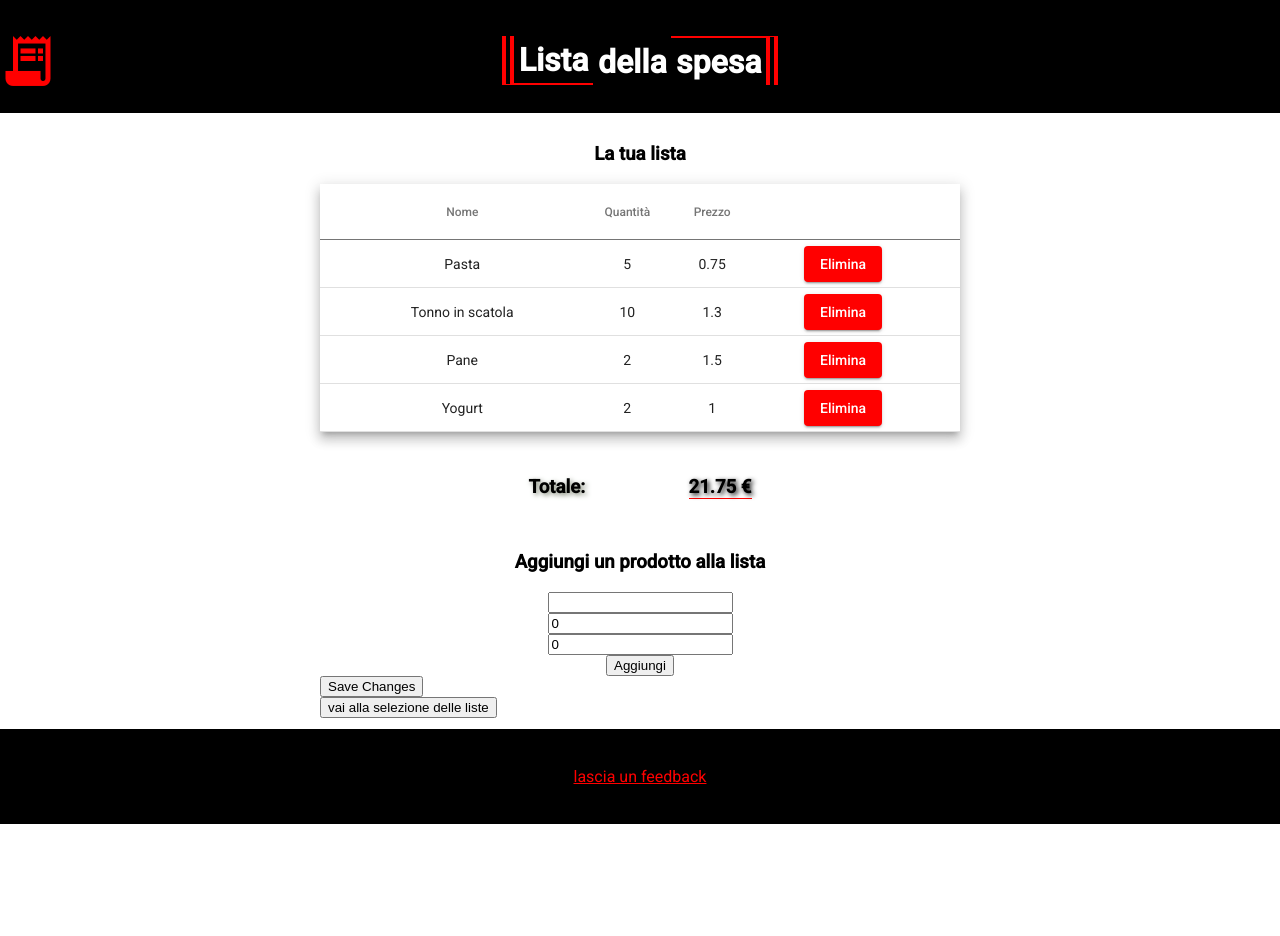
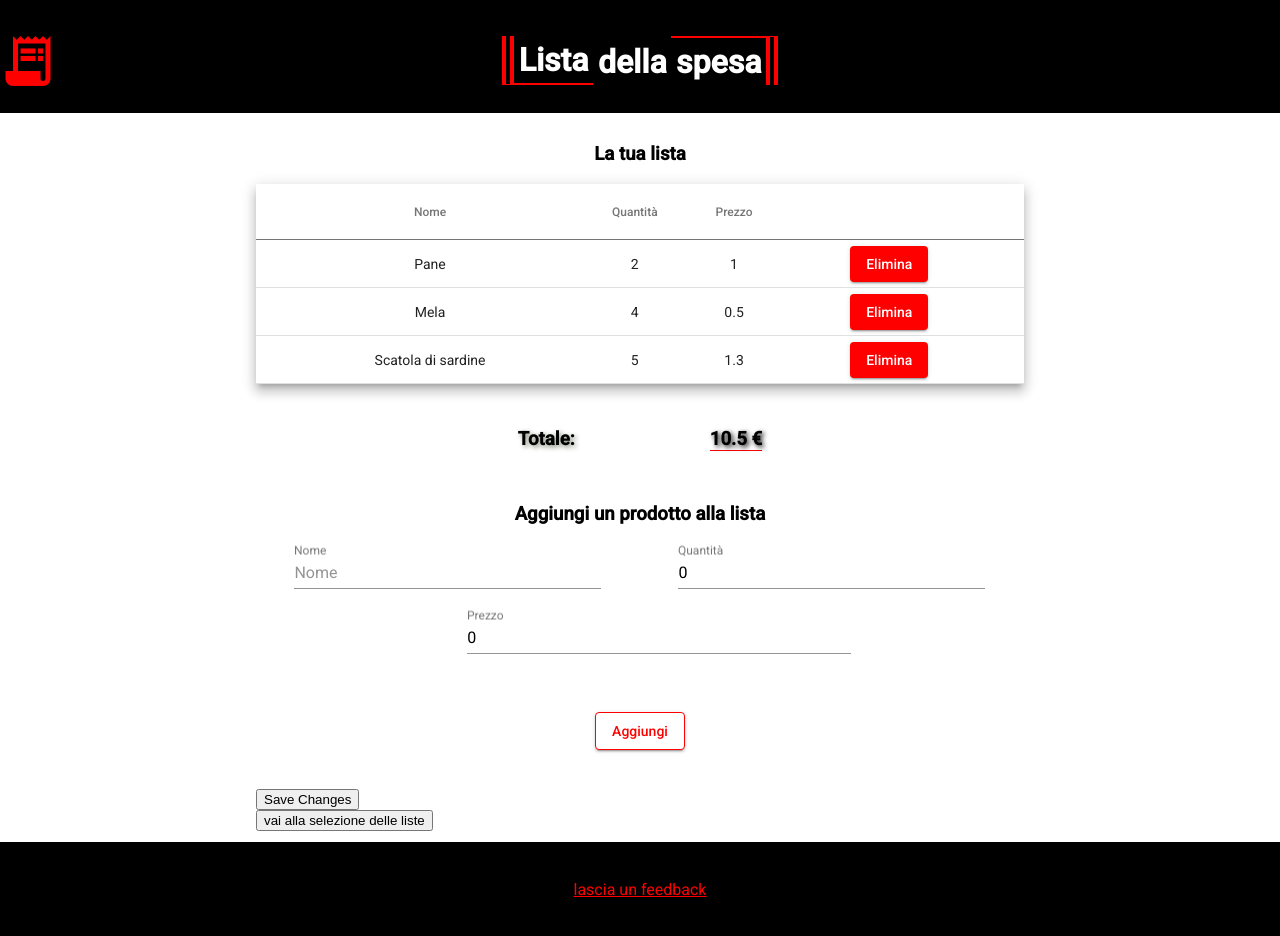
Before and after one commit to Prisoscar/angular-test, an Angular app in the folder angularTest/: page /listaspesa/1 in a window 1280 px wide. Before the commit the page ends 824 px from the top, so only its background shows below. Built offline with nearby package versions, Linux system fonts and the light colour scheme; data requests are answered from the project's data file.

Commit message:
add injectable list

```diff
--- a/angularTest/src/app/form-spesa/form-spesa.component.css
+++ b/angularTest/src/app/form-spesa/form-spesa.component.css
@@ -5,4 +5,21 @@
     margin:auto;
     text-align: center;
     align-items: center;
+    width: 100%;
 }
+
+.insert-elements{
+    display: flex;
+    width: 100%;
+    justify-content: center;
+}
+
+.form-element{
+    width: 30vw;
+    padding-left: 5%;
+    padding-right: 5%;
+}
+
+.form-button{
+    margin: 3vW;
+}
--- a/angularTest/src/app/form-spesa/form-spesa.component.html
+++ b/angularTest/src/app/form-spesa/form-spesa.component.html
@@ -1,7 +1,20 @@
   <div class = "form-spesa-component-body">
     <h3>Aggiungi un prodotto alla lista</h3>
-    <input label = "nome" type = "text" [(ngModel)] = "element.nome" />
-    <input label = "quantita" type = "number" [(ngModel)] = "element.quantita" />
-    <input label = "prezzo" type = "number" [(ngModel)] = "element.prezzo" />
-    <button (click) = "addElement()">Aggiungi</button>
+    <div class = "insert-elements">
+      <mat-form-field class = "form-element" [floatLabel]="'always'">
+        <mat-label>Nome</mat-label>
+        <input matInput type = "text"  [(ngModel)] = "element.nome" placeholder="Nome">
+      </mat-form-field>
+      <mat-form-field class = "form-element" [floatLabel]="'always'">
+        <mat-label>Quantità</mat-label>
+        <input matInput type = "number"  [(ngModel)] = "element.quantita" placeholder="Quantità">
+      </mat-form-field>
+    </div>
+    <div class = "insert elements">
+      <mat-form-field class = "form-element" [floatLabel]="'always'">
+        <mat-label>Prezzo</mat-label>
+        <input matInput type = "number"  [(ngModel)] = "element.prezzo" placeholder="Prezzo">
+      </mat-form-field>
+    </div>
+    <button mat-raised-button class = "form-button primary-button" (click) = "addElement()">Aggiungi</button>
 </div>
--- a/angularTest/src/app/form-spesa/form-spesa.component.ts
+++ b/angularTest/src/app/form-spesa/form-spesa.component.ts
@@ -1,5 +1,6 @@
 import { ElementoLista } from './../lista-spesa-wrapper/elemento-lista';
-import { Component, EventEmitter, Input, OnInit, Output } from '@angular/core';
+import { Component, OnInit } from '@angular/core';
+import { ListaSpesaService } from '../services/lista-spesa.service';
 
 @Component({
   selector: 'app-form-spesa',
@@ -8,19 +9,21 @@ import { Component, EventEmitter, Input, OnInit, Output } from '@angular/core';
 })
 export class FormSpesaComponent implements OnInit {
 
-  @Input() idLista!: number;
-  @Output() listaChange = new EventEmitter<ElementoLista> ();
+  idLista!: number;
   element!: ElementoLista;
 
-  constructor() {}
+  constructor(private listaSpesaService: ListaSpesaService) {
+    this.idLista = 1;
+    this.element = new ElementoLista(this.idLista,"",0,0);
+  }
 
   ngOnInit(): void {
-
-  this.element = new ElementoLista(this.idLista,"",0,0);
   }
 
   addElement (){
-    if(this.element.nome && this.element.prezzo && this.element.quantita) this.listaChange.emit(this.element);
-    this.element = new ElementoLista(this.idLista, "",0,0);
+    console.log(this.element)
+    console.log("FormSpesaComponent.addElement => request to add new element to list " + this.idLista + ", with id " + this.element.id);
+    if(this.element.nome && this.element.prezzo && this.element.quantita) this.listaSpesaService.addElement(this.element);
+    this.element = new ElementoLista(this.idLista, "", 0, 0);
   }
 }
--- a/angularTest/src/app/lista-spesa-wrapper/lista-spesa-wrapper.component.html
+++ b/angularTest/src/app/lista-spesa-wrapper/lista-spesa-wrapper.component.html
@@ -1,8 +1,8 @@
 <div class = "lista-spesa-wrapper-component-body">
     <div class = "list-components">
-        <app-lista-spesa [lista] = "lista" (listaChange) = "deleteElement($event)"></app-lista-spesa>
-        <app-totale-spesa [lista] = "lista"></app-totale-spesa>
-        <app-form-spesa [idLista] = "idLista" (listaChange) = "addElement($event)"></app-form-spesa>
+        <app-lista-spesa></app-lista-spesa>
+        <app-totale-spesa></app-totale-spesa>
+        <app-form-spesa></app-form-spesa>
         <button (click) = "saveChanges()">Save Changes</button>
         <br>
         <button (click) = "routeToListSelectionPage()">vai alla selezione delle liste</button>
--- a/angularTest/src/app/lista-spesa/lista-spesa.component.ts
+++ b/angularTest/src/app/lista-spesa/lista-spesa.component.ts
@@ -1,3 +1,4 @@
+import { ListaSpesaService } from './../services/lista-spesa.service';
 import { ElementoLista } from './../lista-spesa-wrapper/elemento-lista';
 import { Component, EventEmitter, Input, OnInit, Output, SimpleChanges } from '@angular/core';
 
@@ -8,11 +9,11 @@ import { Component, EventEmitter, Input, OnInit, Output, SimpleChanges } from '@
 })
 export class ListaSpesaComponent implements OnInit {
 
-  @Input() lista!: ElementoLista[];
-  @Output() listaChange = new EventEmitter<ElementoLista>();
+  lista!: ElementoLista[];
   displayedColumns = ["nome", "quantita", "prezzo", "actions"];
 
-  constructor() {
+  constructor(private listaSpesaService :ListaSpesaService) {
+    listaSpesaService.listaObservable.subscribe(res => this.lista = res);
    }
 
   ngOnInit(): void {
@@ -20,6 +21,6 @@ export class ListaSpesaComponent implements OnInit {
 
   deleteElement(elemento: ElementoLista){
     console.log("ListaSpesaComponent.deleteElement => Requested deletion of element with id: " + elemento.id);
-    this.listaChange.emit(elemento);
+    this.listaSpesaService.deleteElement(elemento);
   }
 }
--- /dev/null
+++ b/angularTest/src/app/services/lista-spesa.service.ts
@@ -0,0 +1,27 @@
+import { ElementoLista } from './../lista-spesa-wrapper/elemento-lista';
+import { Injectable } from '@angular/core';
+import { BehaviorSubject, concat } from 'rxjs';
+
+@Injectable({
+  providedIn: 'root'
+})
+export class ListaSpesaService {
+
+  listaObservable = new BehaviorSubject<ElementoLista[]>([]);
+  listaElementi = [new ElementoLista(1, "Pane", 1, 2), new ElementoLista(1, "Mela", 0.5, 4), new ElementoLista(1, "Scatola di sardine", 1.3, 5)];
+
+  constructor() {
+    this.listaObservable.next(this.listaElementi);
+  }
+
+  addElement(element: ElementoLista){
+    this.listaElementi = this.listaElementi.concat(element);
+    this.listaObservable.next(this.listaElementi);
+  }
+
+  deleteElement(element: ElementoLista){
+    this.listaElementi.splice(this.listaElementi.indexOf(element),1)
+    this.listaElementi = this.listaElementi.concat([]);
+    this.listaObservable.next(this.listaElementi);
+  }
+}
--- a/angularTest/src/app/totale-spesa/totale-spesa.component.ts
+++ b/angularTest/src/app/totale-spesa/totale-spesa.component.ts
@@ -1,5 +1,6 @@
 import { ElementoLista } from './../lista-spesa-wrapper/elemento-lista';
-import { Component, Input, OnInit} from '@angular/core';
+import { Component, OnInit} from '@angular/core';
+import { ListaSpesaService } from '../services/lista-spesa.service';
 
 @Component({
   selector: 'app-totale-spesa',
@@ -8,31 +9,25 @@ import { Component, Input, OnInit} from '@angular/core';
 })
 export class TotaleSpesaComponent implements OnInit {
 
-  @Input() lista!: ElementoLista[];
   totale!: number;
 
-  constructor() { }
+  constructor(private listaSpesaService: ListaSpesaService) {
+    listaSpesaService.listaObservable.subscribe(res =>{
+      if(res.length == 0){
+        this.totale = 0;
+      } else{
+        if(res.length == 1){
+          this.totale = res[0].prezzo * res[0].quantita;
+        } else{
+          this.totale = res
+          .map((elemento: ElementoLista) => elemento.prezzo * elemento.quantita)
+          .reduce((accumulator: number, elemento: number) => accumulator = accumulator + elemento);
+        }
+      }
+    } );
+
+   }
 
   ngOnInit(): void {
   }
-
-  ngOnChanges(changes:any): void {
-      if (changes.lista.currentValue && changes.lista.currentValue.length == 0) {
-        this.totale = 0;
-      } else {
-        if (changes.lista.currentValue &&  changes.lista.currentValue.length == 1) {
-          this.totale = changes.lista.currentValue[0].prezzo * changes.lista.currentValue[0].quantita;
-        } else {
-          this.totale = changes.lista.currentValue
-                  .map((elemento: ElementoLista) => elemento.prezzo * elemento.quantita)
-                  .reduce((accumulator: number, elemento: number) => accumulator = accumulator + elemento);
-
-          /**.reduce((accumulator: ElementoLista, element: ElementoLista) => {
-            accumulator.prezzo = accumulator.prezzo + element.prezzo*element.quantita
-          return new ElementoLista("",0,accumulator.prezzo)
-        }).prezzo;**/
-        }
-      }
-
-  }
 }
```
Also changed, not shown: 1 other file (tests, documents, lock files or other folders).
